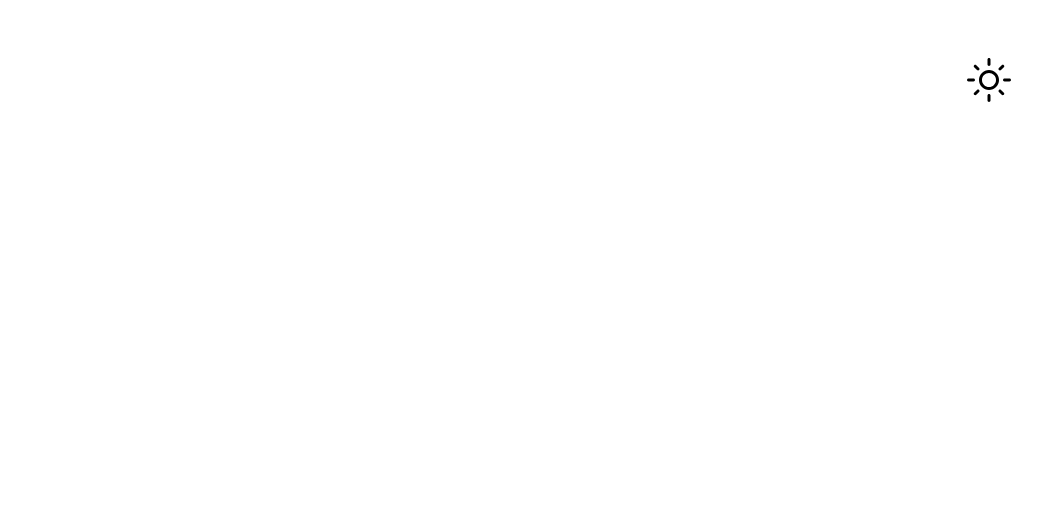
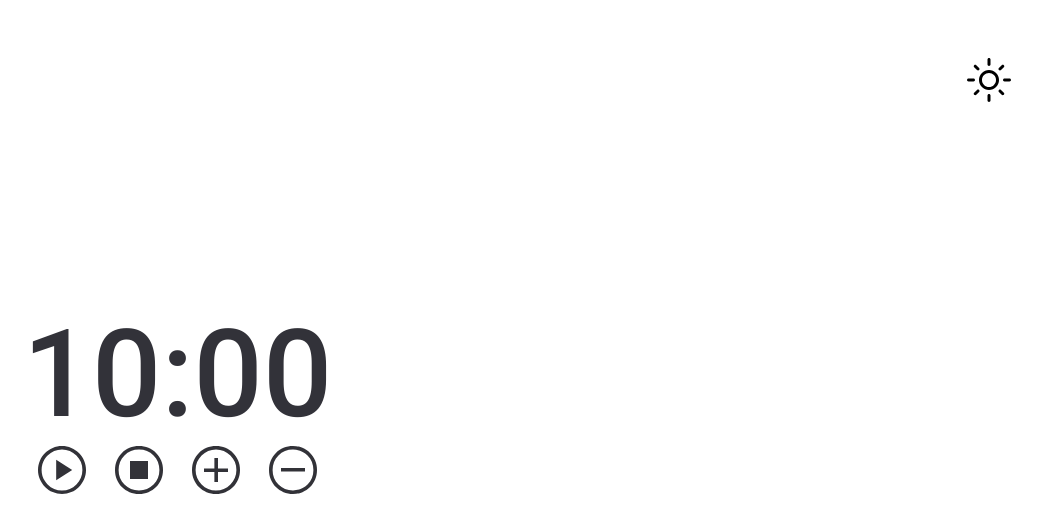
Before and after one commit to JuditKaramazov/SummerCodeFest-M.Pomodoro-Rajoy, a React (Vite) app: page / in a window 1280 px wide. Shown: the top 532 px of the page, without its empty margins (211-1253 px from the left). Built offline with nearby package versions, Linux system fonts and the light colour scheme.

Commit message:
Add Timer (App.tsx)

```diff
--- a/src/App.tsx
+++ b/src/App.tsx
@@ -1,13 +1,15 @@
 import { TimerProvider } from './context/TimerContext';
 import { ThemeSwitcher } from './components/client/ThemeSwitcher';
+import Timer from './components/server/Timer';
 import './App.css';
 
 export default function App() {
+
   return (
     <main>
       <ThemeSwitcher />
       <TimerProvider>
-
+        <Timer />
       </ TimerProvider>
     </main>
   )
```
